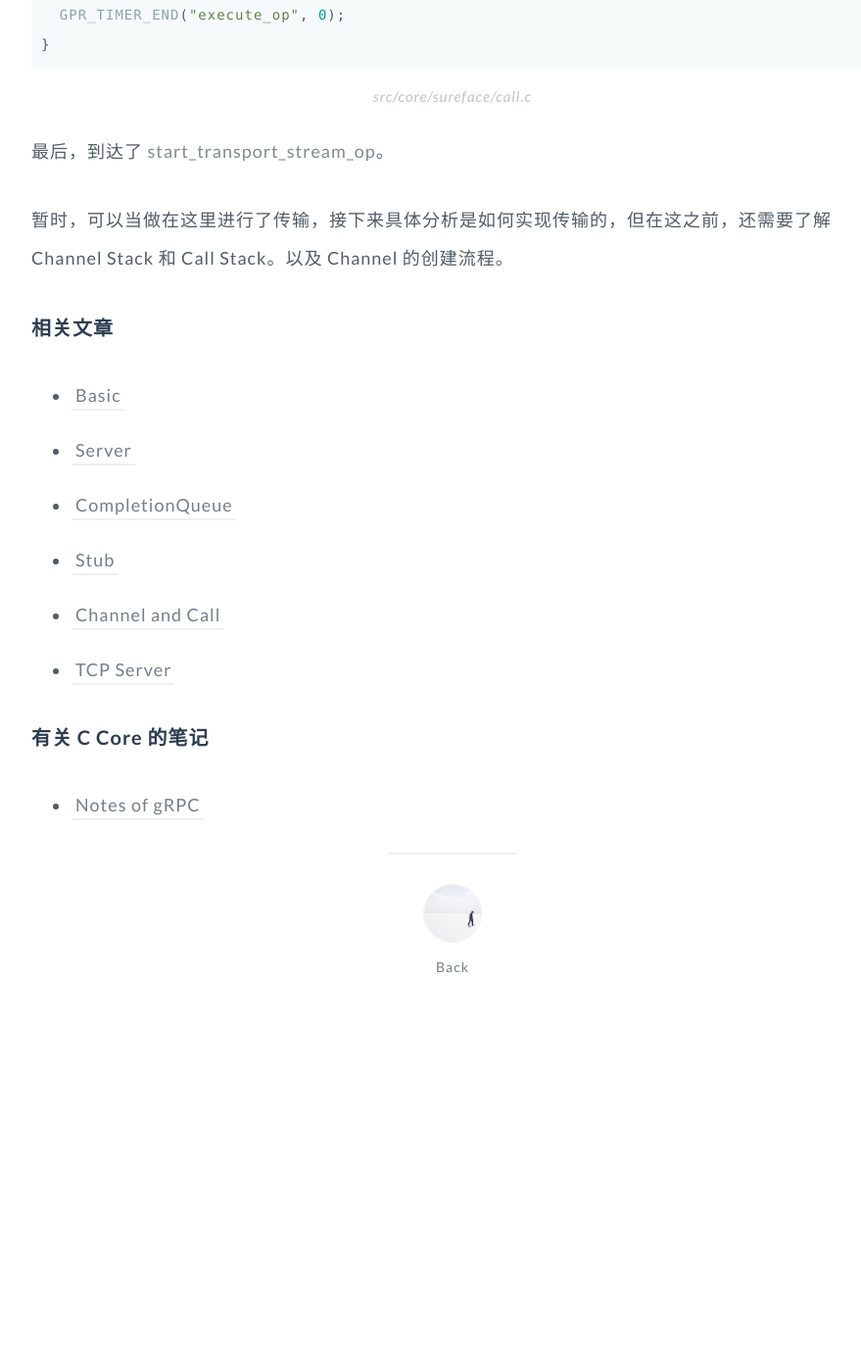
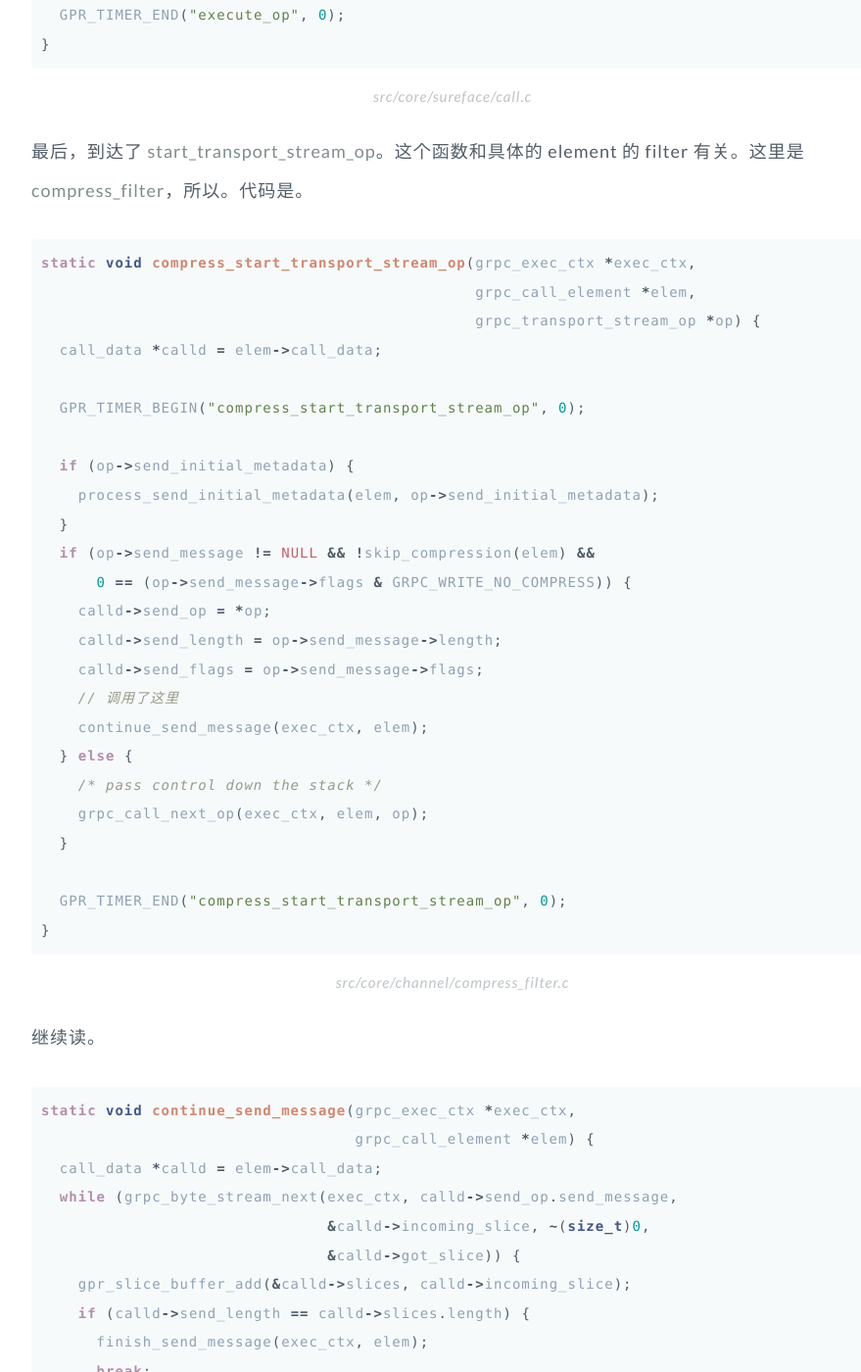
Before and after one commit to GuoJing/blog, a Jekyll site: the page built from _posts/blog/2016/2016-03-15-grpc-python-bind-source-code-4.md, in a window 1280 px wide and 1400 px high, scrolled down 38630 px. Shown: the whole window at 98% size, without its empty margins (178-1057 px from the left). Built offline with Jekyll 4.4.1, drawn with Linux system fonts in a browser that asks for light colours; before the commit the page ends 39652 px from its top, so only the background shows below that; some of the changed text lies outside the part shown.

Commit message:
auto commit

```diff
--- a/_posts/blog/2016/2016-03-15-grpc-python-bind-source-code-4.md
+++ b/_posts/blog/2016/2016-03-15-grpc-python-bind-source-code-4.md
@@ -1373,7 +1373,88 @@ static void execute_op(grpc_exec_ctx *exec_ctx, grpc_call *call,
 {:.center}
 src/core/sureface/call.c
 
-最后，到达了 *start_transport_stream_op*。
+最后，到达了 *start_transport_stream_op*。这个函数和具体的 element 的 filter 有关。这里是 *compress_filter*，所以。代码是。
+
+{% highlight c %}
+static void compress_start_transport_stream_op(grpc_exec_ctx *exec_ctx,
+                                               grpc_call_element *elem,
+                                               grpc_transport_stream_op *op) {
+  call_data *calld = elem->call_data;
+
+  GPR_TIMER_BEGIN("compress_start_transport_stream_op", 0);
+
+  if (op->send_initial_metadata) {
+    process_send_initial_metadata(elem, op->send_initial_metadata);
+  }
+  if (op->send_message != NULL && !skip_compression(elem) &&
+      0 == (op->send_message->flags & GRPC_WRITE_NO_COMPRESS)) {
+    calld->send_op = *op;
+    calld->send_length = op->send_message->length;
+    calld->send_flags = op->send_message->flags;
+    // 调用了这里
+    continue_send_message(exec_ctx, elem);
+  } else {
+    /* pass control down the stack */
+    grpc_call_next_op(exec_ctx, elem, op);
+  }
+
+  GPR_TIMER_END("compress_start_transport_stream_op", 0);
+}
+{% endhighlight %}
+
+{:.center}
+src/core/channel/compress_filter.c
+
+继续读。
+
+{% highlight c %}
+static void continue_send_message(grpc_exec_ctx *exec_ctx,
+                                  grpc_call_element *elem) {
+  call_data *calld = elem->call_data;
+  while (grpc_byte_stream_next(exec_ctx, calld->send_op.send_message,
+                               &calld->incoming_slice, ~(size_t)0,
+                               &calld->got_slice)) {
+    gpr_slice_buffer_add(&calld->slices, calld->incoming_slice);
+    if (calld->send_length == calld->slices.length) {
+      finish_send_message(exec_ctx, elem);
+      break;
+    }
+  }
+}
+{% endhighlight %}
+
+{:.center}
+src/core/channel/compress_filter.c
+
+结束处理。
+
+{% highlight c %}
+static void finish_send_message(grpc_exec_ctx *exec_ctx,
+                                grpc_call_element *elem) {
+  call_data *calld = elem->call_data;
+  int did_compress;
+  gpr_slice_buffer tmp;
+  gpr_slice_buffer_init(&tmp);
+  did_compress =
+      grpc_msg_compress(calld->compression_algorithm, &calld->slices, &tmp);
+  if (did_compress) {
+    gpr_slice_buffer_swap(&calld->slices, &tmp);
+    calld->send_flags |= GRPC_WRITE_INTERNAL_COMPRESS;
+  }
+  gpr_slice_buffer_destroy(&tmp);
+
+  grpc_slice_buffer_stream_init(&calld->replacement_stream, &calld->slices,
+                                calld->send_flags);
+  calld->send_op.send_message = &calld->replacement_stream.base;
+  calld->post_send = calld->send_op.on_complete;
+  calld->send_op.on_complete = &calld->send_done;
+
+  grpc_call_next_op(exec_ctx, elem, &calld->send_op);
+}
+{% endhighlight %}
+
+{:.center}
+src/core/channel/compress_filter.c
 
 暂时，可以当做在这里进行了传输，接下来具体分析是如何实现传输的，但在这之前，还需要了解 Channel Stack 和 Call Stack。以及 Channel 的创建流程。
 
```
